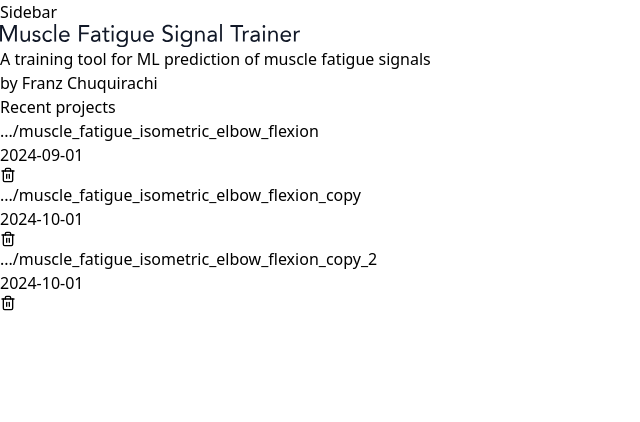
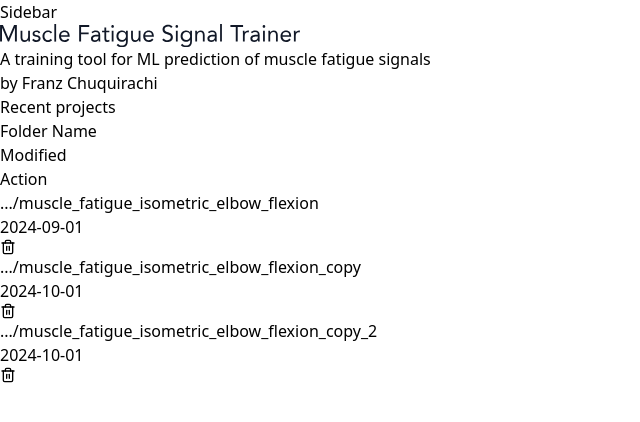
Before and after one commit to franzcrs/muscle-fatigue-signal-trainer, a React (Vite) app: page / in a window 1280 px wide. Shown: the top 422 px of the page, without its empty margins (0-640 px from the left). Built offline with nearby package versions, Linux system fonts and the light colour scheme.

Commit message:
Recent projects chart updated and minimum window size configured

```diff
--- a/index.html
+++ b/index.html
@@ -6,7 +6,7 @@
     <meta name="viewport" content="width=device-width, initial-scale=1.0" />
     <title>Muscle Fatigue Signal Trainer</title>
   </head>
-  <body class="font-sans text-gray-800">
+  <body class="font-sans text-gray-800 overflow-hidden">
     <div id="root"></div>
     <script type="module" src="/src/main.tsx"></script>
   </body>
--- a/src-tauri/tauri.conf.json
+++ b/src-tauri/tauri.conf.json
@@ -15,6 +15,8 @@
         "title": "Muscle Fatigue Signal Trainer",
         "width": 1200,
         "height": 800,
+        "minWidth": 800,
+        "minHeight": 600,
         "resizable": true,
         "fullscreen": false
       }
--- a/src/App.tsx
+++ b/src/App.tsx
@@ -114,29 +114,39 @@ function App() {
           <p className="font-extralight text-base text-gray-300">
             by Franz Chuquirachi
           </p>
-          <h3 className="font-light text-sm text-left">
+          <h3 className="font-light text-xs text-left">
             Recent projects
           </h3>
           <div className="bg-gray-100 rounded-md flex flex-col divide-y divide-gray-200 overflow-y-auto">
+            <div className="flex flex-row flex-nowrap space-x-2 items-center px-4 pb-1 pt-2">
+              <h3 className="flex-auto basis-3/5 font-extralight text-[0.7rem] text-left overflow-hidden whitespace-nowrap">
+                Folder Name
+              </h3>
+              <h3 className="flex-initial basis-1/5 font-extralight text-[0.7rem] text-left overflow-hidden whitespace-nowrap">
+                Modified
+              </h3>
+              <h3 className="flex-initial basis-[6%] font-extralight text-[0.7rem] text-center overflow-hidden whitespace-nowrap">
+                Action
+              </h3>
+            </div>
             {recentResults.map((recentResults) => (
               <div
                 key={recentResults.id.toString()}
                 className="flex flex-row flex-nowrap space-x-2 items-center p-4 hover:bg-gray-200 transition-colors duration-300"
               >
-                <h3 className="flex-auto basis-3/5 font-light text-sm text-left overflow-hidden whitespace-nowrap">
+                <h3 className="flex-auto basis-3/5 font-light text-xs text-left overflow-hidden whitespace-nowrap">
                   {recentResults.folder}
                 </h3>
-                <h3 className="flex-initial basis-1/5 font-light text-sm text-left overflow-hidden whitespace-nowrap">
+                <h3 className="flex-initial basis-1/5 font-light text-xs text-left overflow-hidden whitespace-nowrap">
                   {recentResults.modified}
                 </h3>
-                <Trash2 className="flex-initial text-gray-400 hover:text-gray-100 transition-colors duration-100" size={16} />
+                <Trash2 className="flex-initial basis-[6%] text-gray-400 hover:text-gray-100 transition-colors duration-100" size={16} />
               </div>
             )
             )}
           </div>
           {/*
-          TODO: Create column headers
-          TODO: Modify minimun dimensions of the windows and change overflow to hidden
+          TODO: Add elements of sidebar
            */}
         </div>
       </div>
```
